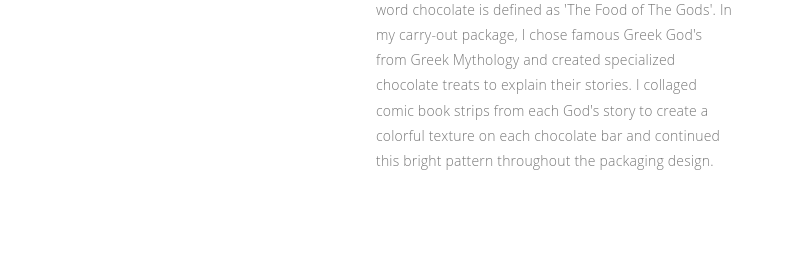
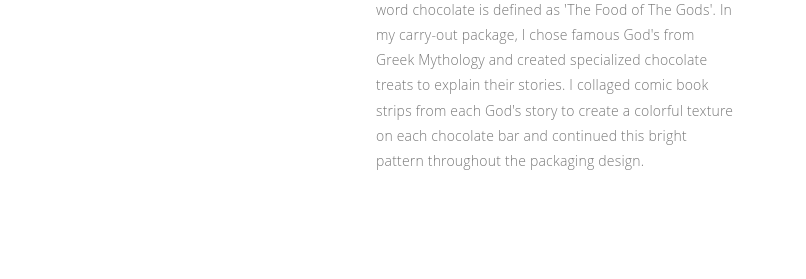
Before and after one commit to mpopko8/personal_site, a plain HTML site: page pages/portfolio/cosmic_cocoa.html in a window 1280 px wide. Shown: the part 430-709 px from the top of the page, 474-1280 px from the left. Drawn offline with Linux system fonts and the light colour scheme.

Commit message:
Cosmic Cocoa
Edited Description

```diff
--- a/pages/portfolio/cosmic_cocoa.html
+++ b/pages/portfolio/cosmic_cocoa.html
@@ -147,7 +147,7 @@
               <!-- Challenge -->
               <div class="p-info">
                 <h5 class="h-alt">The Solution</h5>
-                <p>This unique chocolatier combines the fun-loving spirit of comics with delicious chocolate treats. In Latin, the word chocolate is defined as 'The Food of The Gods'. In my carry-out package, I chose famous Greek God's from Greek Mythology and created specialized chocolate treats to explain their stories. I collaged comic book strips from each God's story to create a colorful texture on each chocolate bar and continued this bright pattern throughout the packaging design.</p>
+                <p>This unique chocolatier combines the fun-loving spirit of comics with delicious chocolate treats. In Latin, the word chocolate is defined as 'The Food of The Gods'. In my carry-out package, I chose famous God's from Greek Mythology and created specialized chocolate treats to explain their stories. I collaged comic book strips from each God's story to create a colorful texture on each chocolate bar and continued this bright pattern throughout the packaging design.</p>
                 </div>
             </aside><!-- / .col-md-4 -->
 
```
